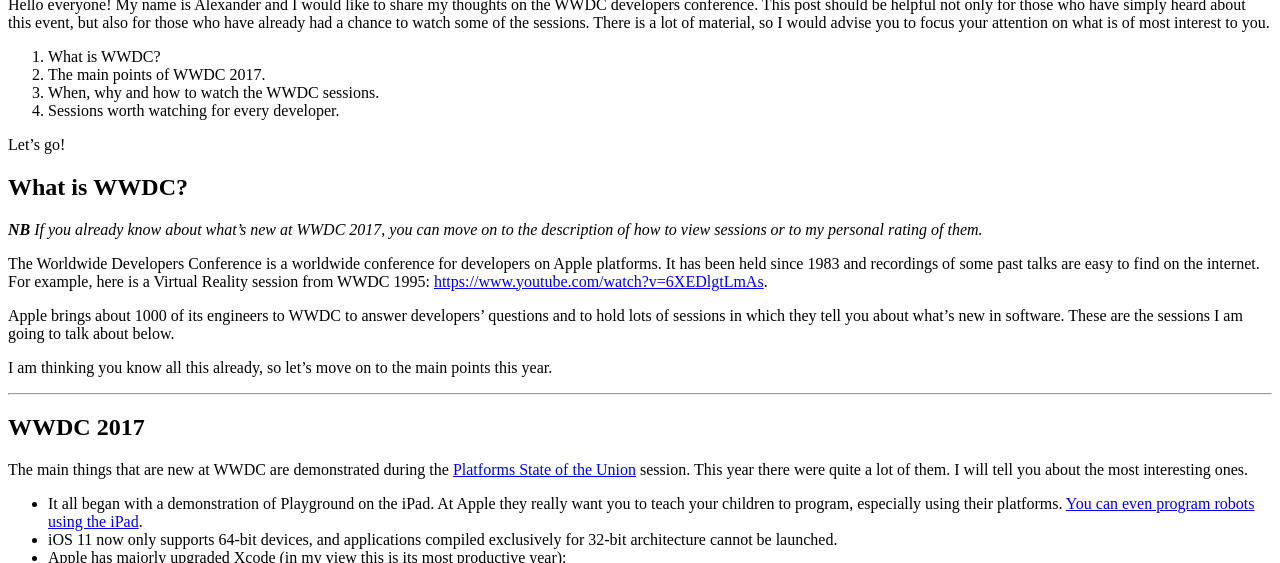
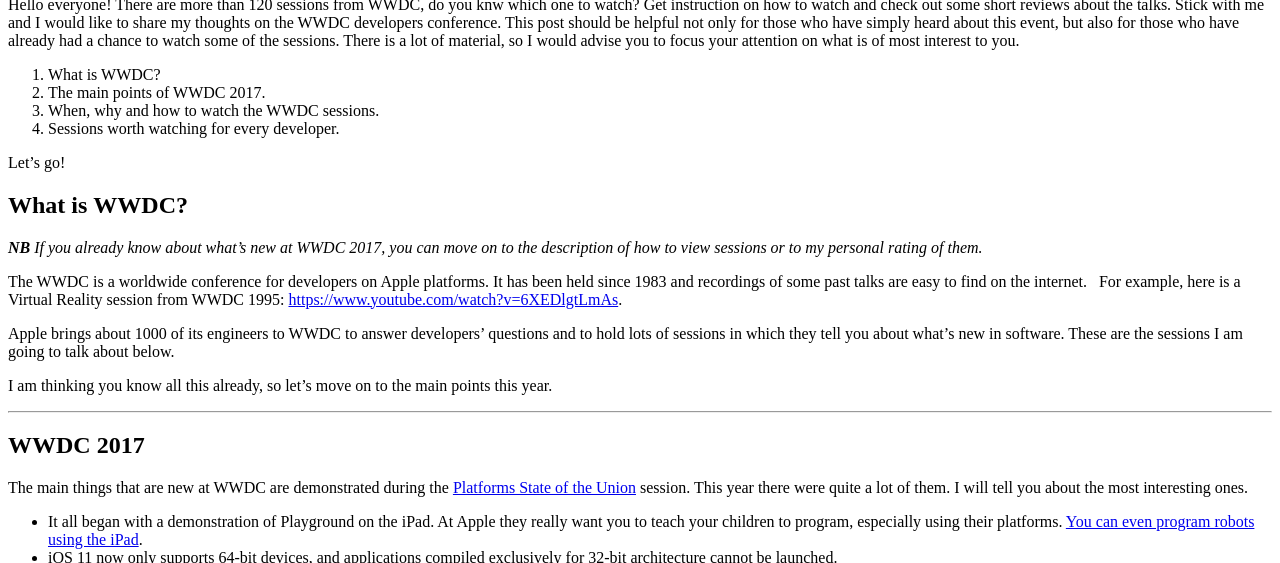
Before and after one commit to badoo/techblog, a Jekyll site: the page built from _posts/2017-07-13-advanced-wwdc-2017-guide.markdown, in a window 1280 px wide and 1400 px high, scrolled down 527 px, cut to the strip 264-827 px from the top of the window. Built offline with Jekyll 4.4.1, drawn with Linux system fonts in a browser that asks for light colours; comment, search, counter and statistics services are not loaded; some of the changed text lies outside the part shown.

Commit message:
correction of some sentences

```diff
--- a/_posts/2017-07-13-advanced-wwdc-2017-guide.markdown
+++ b/_posts/2017-07-13-advanced-wwdc-2017-guide.markdown
@@ -10,7 +10,7 @@
 
 <img class="no-box-shadow" src="{{page.imgdir}}/1.png">
 
-Hello everyone! My name is Alexander and I would like to share my thoughts on the WWDC developers conference. This post should be helpful not only for those who have simply heard about this event, but also for those who have already had a chance to watch some of the sessions. There is a lot of material, so I would advise you to focus your attention on what is of most interest to you.
+Hello everyone! There are more than 120 sessions from WWDC, do you knw which one to watch? Get instruction on how to watch and check out some short reviews about the talks. Stick with me and I would like to share my thoughts on the WWDC developers conference. This post should be helpful not only for those who have simply heard about this event, but also for those who have already had a chance to watch some of the sessions. There is a lot of material, so I would advise you to focus your attention on what is of most interest to you.
 
 1. What is WWDC?
 2. The main points of WWDC 2017.
@@ -23,7 +23,7 @@
 
 ***NB*** *If you already know about what’s new at WWDC 2017, you can move on to the description of how to view sessions or to my personal rating of them.*
 
-The Worldwide Developers Conference is a worldwide conference for developers on Apple platforms. It has been held since 1983 and recordings of some past talks are easy to find on the internet.
+The WWDC is a worldwide conference for developers on Apple platforms. It has been held since 1983 and recordings of some past talks are easy to find on the internet.
 
 For example, here is a Virtual Reality session from WWDC 1995: <a href="https://www.youtube.com/watch?v=6XEDlgtLmAs">https://www.youtube.com/watch?v=6XEDlgtLmAs</a>.
 
@@ -47,7 +47,7 @@
 1. New Source EditorSource Editor, written in pure Swift, has been ported from Playground onto the iPad. It is very advanced now (for example, it supports refactoring in Swift). They have promised to make it possible to add one’s own transformations.
 2. Markdown Editor inside Xcode.
 3. Over 300 new checks and rules for the compiler and analyser.
-4. Speaking about Xcode performance: they have speeded up the file-opening by 3. Now 60 fps when scrolling through lines of code and now jump-to-line action is 50 times faster.
+4. Speaking about Xcode performance: they have speeded up the file-opening by 3. And now 60 fps when scrolling through lines of code and now jump-to-line action is 50 times faster.
 5. The new Indexer is now able to index and build at the same time. Fast Open (⌘ + ⇧ + O) works 35 times faster and Project Search (⌘ + ⇧ + F) up to 50 times faster inside large projects.
 6. The new Build System is written entirely in Swift. They are promising to speed up the build of large projects  to make them 2.5 times faster.
 7. The new Source Control (apparently not in Swift), integration with GitHub and a whole new tab with various functions (branches, tags etc.).
@@ -70,11 +70,11 @@
 - MusicKit (API from Apple Music for your applications).
 - HEVC and HEIF (new format for photos and videos from Apple). It is said that files can be half the size and can be converted back excellently. <a href="https://iso.500px.com/heif-first-nail-jpegs-coffin/">500px guys are already going full out testing this</a>.
 - Core ML which allows you to apply deep machine learning models in a single line of code 👾! Of course, it has its issues, but Apple is already giving its API for Language Processing and Computer Vision, opening up the path for new opportunities.
-- Metal 2. I am not an expert in this field, but I have heard that Apple has added capabilities for additional optimisation.
+- Metal 2. I am not an expert in this field, but I have heard that Apple has added capabilities for additional optimisations.
 - VR and SteamVR for macOS. Apple is also selling <a href="https://developer.apple.com/development-kit/external-graphics/">External Graphics Development Kit</a> for developers.
 - ARKit is an augmented reality on iOS. Very cool stabilisation and easy integration with SpriteKit and ScreneKit. <a href="https://twitter.com/madewithARKit">There are some cool examples</a>. The bad news is that it is only for iPhone 6s and higher.
 
-And a couple more changes which are deserving of your attention, although they weren’t demonstrated in the Platforms State of the Union (thanks, <a href="https://medium.com/@dive">Artem Loenko</a>).
+And a couple more changes which are deserving of your attention, although they weren’t demonstrated in the Platforms State of the Union (thanks, <a href="https://medium.com/@dive">Artem Loenko</a> to mention part of them).
 
 - No more own custom ratting windows on your application; use only <a href="https://developer.apple.com/documentation/storekit/skstorereviewcontroller">SKStoreReviewController</a>:<a href="https://9to5mac.com/2017/06/09/app-rating-custom-prompts-app-store-banned/"> https://9to5mac.com/2017/06/09/app-rating-custom-prompts-app-store-banned/</a>.
 - MapKit now has a clustering identifier, which allows you to use basic maps comfortably, even if there are too many objects.
```
